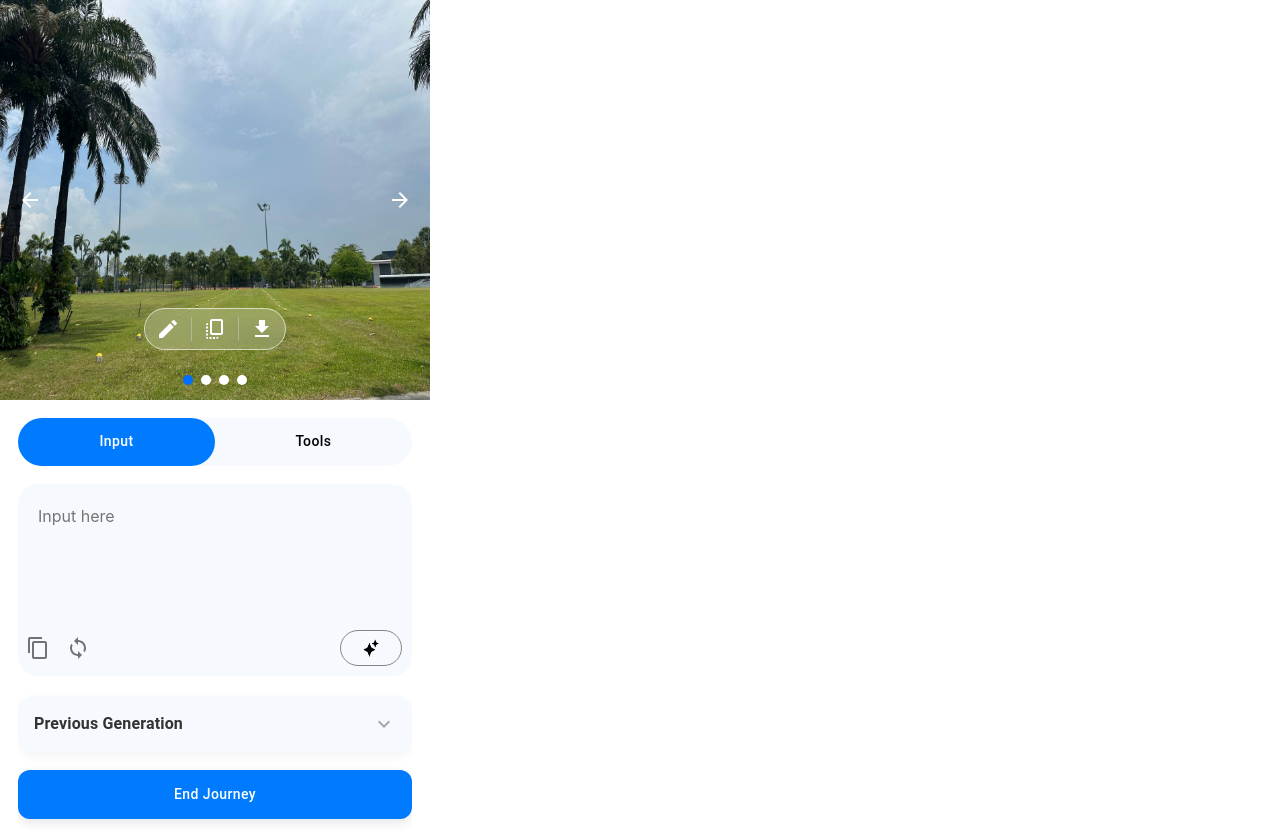
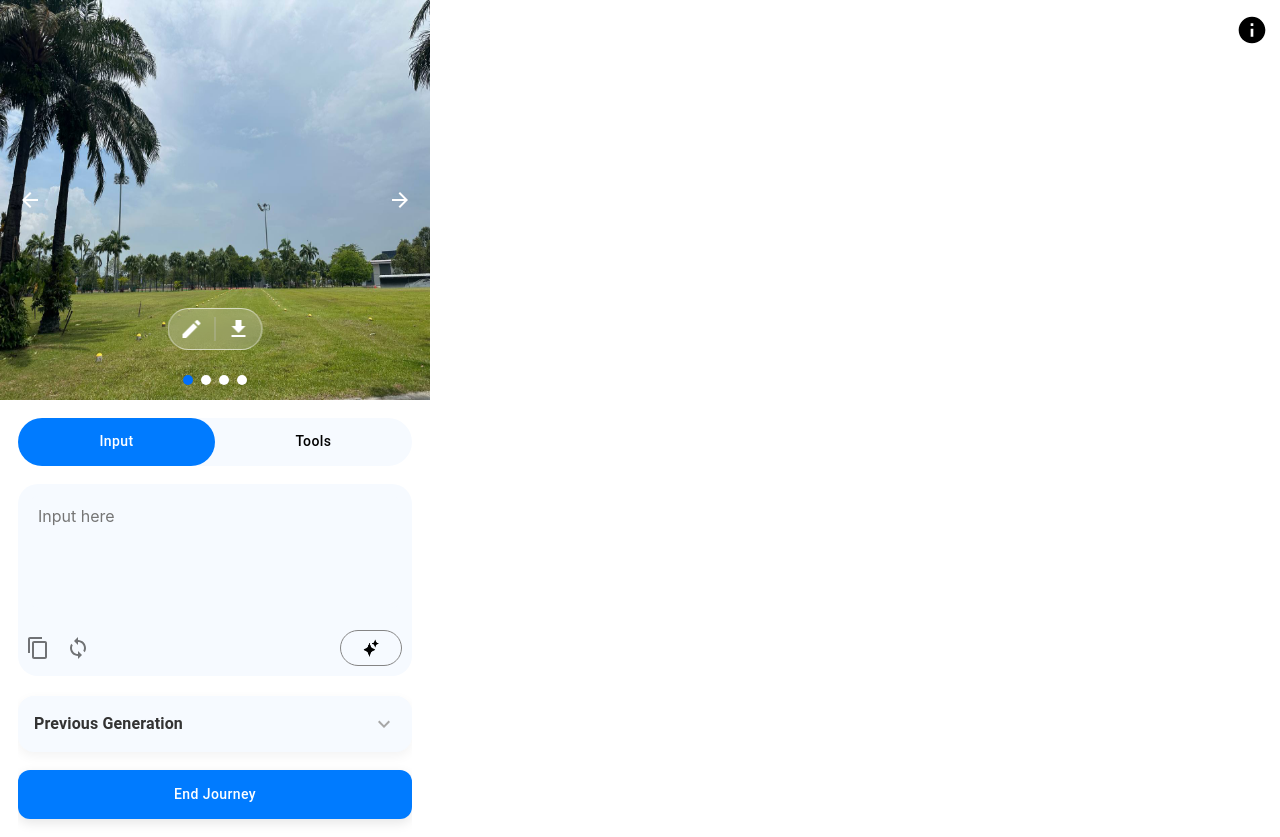
Before and after one commit to weetimo/spatialworld, a React (Vite) app: page / in a window 1280 px wide. Built offline with nearby package versions, Linux system fonts and the light colour scheme.

Commit message:
remove copy from image editing canvas

```diff
--- a/src/features/ImageWorkshop/Critique/critique.tsx
+++ b/src/features/ImageWorkshop/Critique/critique.tsx
@@ -1,11 +1,11 @@
 import React, { memo } from 'react'
 import { Box, Typography } from '@mui/material'
-import { CritiqueProp } from './dialog'
+import { CritiqueProps } from './dialog'
 
 const NO_CRITIQUE_MESSAGE = 'No critique available, please click on the "Tools" tab to start editing.'
 
-const Critique: React.FC<{ critique: CritiqueProp[] }> = memo(({ critique }) => {
-  const renderCritique = (critiqueArr: CritiqueProp[]) => {
+const Critique: React.FC<{ critique: CritiqueProps[] }> = memo(({ critique }) => {
+  const renderCritique = (critiqueArr: CritiqueProps[]) => {
     if (critiqueArr?.length === 0) return NO_CRITIQUE_MESSAGE
 
     return critiqueArr.map((item, index) => {
--- a/src/features/ImageWorkshop/Critique/dialog.tsx
+++ b/src/features/ImageWorkshop/Critique/dialog.tsx
@@ -5,11 +5,11 @@ import Critique from './critique'
 interface CritiqueDialogProps {
   open: boolean
   onClose: () => void
-  critique: CritiqueProp[]
+  critique: CritiqueProps[]
   generatedImageUrl: string
 }
 
-export interface CritiqueProp {
+export interface CritiqueProps {
   character?: string
   feedback?: string
 }
--- /dev/null
+++ b/src/features/ImageWorkshop/Critique/infoButton.tsx
@@ -0,0 +1,52 @@
+import React from 'react'
+import { IconButton, Box } from '@mui/material'
+import InfoIcon from '@mui/icons-material/Info'
+import { CritiqueProps } from './dialog'
+
+interface InfoCritiqueButtonProps {
+  onInfoClick: () => void
+  critique?: CritiqueProps[]
+}
+
+const InfoCritiqueButton: React.FC<InfoCritiqueButtonProps> = ({ onInfoClick, critique }) => {
+  return (
+    <Box sx={styles.container}>
+      <IconButton
+        edge="end"
+        onClick={onInfoClick}
+        sx={{
+          ...styles.infoButton,
+          visibility: critique ? 'visible' : 'hidden'
+        }}
+      >
+        <InfoIcon sx={styles.icon} />
+      </IconButton>
+    </Box>
+  )
+}
+
+const styles = {
+  container: {
+    position: 'fixed',
+    top: 0,
+    right: 0,
+    width: '100%',
+    display: 'flex',
+    justifyContent: 'flex-end',
+    alignItems: 'center',
+    padding: '1rem',
+    boxSizing: 'border-box',
+    height: '60px',
+    zIndex: 5,
+  },
+  infoButton: {
+    '&:focus': { outline: 'none' },
+    '&:focus-visible': { outline: 'none' },
+  },
+  icon: {
+    fontSize: '32px',
+    color: '#000',
+  }
+}
+
+export default InfoCritiqueButton
--- a/src/features/ImageWorkshop/InpaintingCarousel/index.tsx
+++ b/src/features/ImageWorkshop/InpaintingCarousel/index.tsx
@@ -1,8 +1,8 @@
-import React, { useState, useRef, useEffect, memo, forwardRef, useImperativeHandle } from 'react';
-import { Box, IconButton, Tooltip, Divider, Dialog, DialogContent, Slide } from '@mui/material';
-import { ArrowForward as ArrowForward, ArrowBack as ArrowBack, Edit, CopyAllRounded, Download, Close, Undo as UndoIcon } from '@mui/icons-material';
-import { TransitionProps } from '@mui/material/transitions';
-import { keyframes } from '@mui/system';
+import React, { useState, useRef, useEffect, forwardRef, useImperativeHandle } from 'react'
+import { Box, IconButton, Tooltip, Divider, Dialog, DialogContent, Slide } from '@mui/material'
+import { ArrowForward as ArrowForward, ArrowBack as ArrowBack, Edit, Download, Close } from '@mui/icons-material'
+import { TransitionProps } from '@mui/material/transitions'
+import { keyframes } from '@mui/system'
 
 // ========================
 // Type Definitions
@@ -48,13 +48,13 @@ const Transition = React.forwardRef(function Transition(
 
 const pulse = keyframes`
   0% {
-    filter: blur(0px);
+    filter: blur(0px)
   }
   50% {
-    filter: blur(5px);
+    filter: blur(5px)
   }
   100% {
-    filter: blur(0px);
+    filter: blur(0px)
   }
 `
 
@@ -489,21 +489,10 @@ const ImageCarousel = forwardRef<ImageCarouselRef, ImageCarouselProps>(
                 orientation='vertical'
                 sx={{ bgcolor: 'rgba(255, 255, 255, 0.5)', height: '24px' }}
               />
-              <Tooltip title='Copy'>
+              <Tooltip title='Download'>
                 <IconButton
                   sx={{ color: '#fff', height: '30px', width: '30px' }}
                   onClick={saveEditedImage}
-                >
-                  <CopyAllRounded />
-                </IconButton>
-              </Tooltip>
-              <Divider
-                orientation='vertical'
-                sx={{ bgcolor: 'rgba(255, 255, 255, 0.5)', height: '24px' }}
-              />
-              <Tooltip title='Download'>
-                <IconButton
-                  sx={{ color: '#fff', height: '30px', width: '30px' }}
                 >
                   <Download />
                 </IconButton>
--- a/src/features/ImageWorkshop/PromptInput/index.tsx
+++ b/src/features/ImageWorkshop/PromptInput/index.tsx
@@ -5,7 +5,7 @@ import PreviousGeneration from '../PreviousGeneration'
 import starIcon from '../../../assets/icons/ai.png'
 import activeStarIcon from '../../../assets/icons/ai-white.png'
 
-interface PromptProps {
+interface PromptInputProps {
   promptText: string
   setPromptText: React.Dispatch<React.SetStateAction<string>>
   handleProcessPrompt: () => void
@@ -15,7 +15,7 @@ interface PromptProps {
   isImageEdited: boolean
 }
 
-const PromptInput: React.FC<PromptProps> = ({
+const PromptInput: React.FC<PromptInputProps> = ({
   promptText,
   setPromptText,
   handleProcessPrompt,
--- a/src/features/ImageWorkshop/index.tsx
+++ b/src/features/ImageWorkshop/index.tsx
@@ -2,7 +2,7 @@
 
 import React, { useState, useEffect } from 'react';
 import { garden0, garden1, garden2, garden3 } from '../../assets/sample-photos';
-import Header from './Header';
+import InfoCritiqueButton from './Critique/infoButton';
 import ImageCarousel from './InpaintingCarousel';
 import { Tabs } from '../../components';
 import Prompt from './PromptInput';
@@ -207,6 +207,14 @@ const ImageWorkshop: React.FC = () => {
   // Handle closing the critique modal
   const handleCloseCritiqueModal = () => setOpenCritiqueModal(false);
 
+  const handleRedoInpainting = () => {
+    // Add your redo inpainting logic here
+  }
+
+  const handleUndoInpainting = () => {
+    // Add your undo inpainting logic here
+  }
+
   // ========================
   // Tabs Configuration
   // ========================
@@ -227,7 +235,7 @@ const ImageWorkshop: React.FC = () => {
     },
     {
       label: 'Tools',
-      content: <InpaintingTools brushSize={brushSize} setBrushSize={setBrushSize} />
+      content: <InpaintingTools brushSize={brushSize} setBrushSize={setBrushSize} handleRedo={handleRedoInpainting} handleUndo={handleUndoInpainting} />
     }
   ];
 
@@ -252,13 +260,18 @@ const ImageWorkshop: React.FC = () => {
           width: '100%'
         }}
       >
-        {/* Header Component (Commented Out) */}
-        {/*
-        <Header
+        {/* Cleaned Code */}
+        <InfoCritiqueButton
           onInfoClick={handleOpenCritiqueModal}
-          critique='Sample critique text'
+          critique={[ { character: 'Elderly', feedback: 'FEEDBACK'}, { character: 'Children', feedback: 'FEEDBACK' } ]} // SAMPLE DATA
         />
-        */}
+
+        <Critique
+          open={openCritiqueModal}
+          onClose={handleCloseCritiqueModal}
+          generatedImageUrl={garden0} // SAMPLE DATA
+          critique={[ { character: 'Elderly', feedback: 'FEEDBACK'}, { character: 'Children', feedback: 'FEEDBACK' } ]} // SAMPLE DATA
+        />
 
         {/* Image Carousel */}
         <ImageCarousel
@@ -357,14 +370,6 @@ const ImageWorkshop: React.FC = () => {
           </DialogContent>
         </Dialog>
       </Box>
-
-      {/* Cleaned Code */}
-      <Critique
-        open={openCritiqueModal}
-        onClose={handleCloseCritiqueModal}
-        generatedImageUrl={garden0} // SAMPLE DATA
-        critique={[ { character: 'Elderly', feedback: 'FEEDBACK'}, { character: 'Children', feedback: 'FEEDBACK' } ]} // SAMPLE DATA
-      />
     </Box>
   )
 }
```
Also changed, not shown: eslint.config.cjs (+4 -5 lines), src/features/ImageWorkshop/Header/index.tsx (deleted, +0 -74 lines), src/features/ImageWorkshop/ImageCarousel/index.tsx (deleted, +0 -17 lines), src/features/ImageWorkshop/EditImage/index.tsx (deleted).
